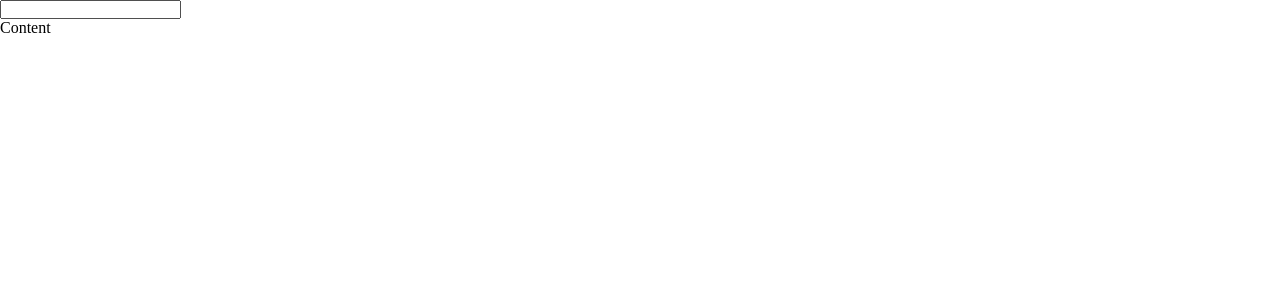
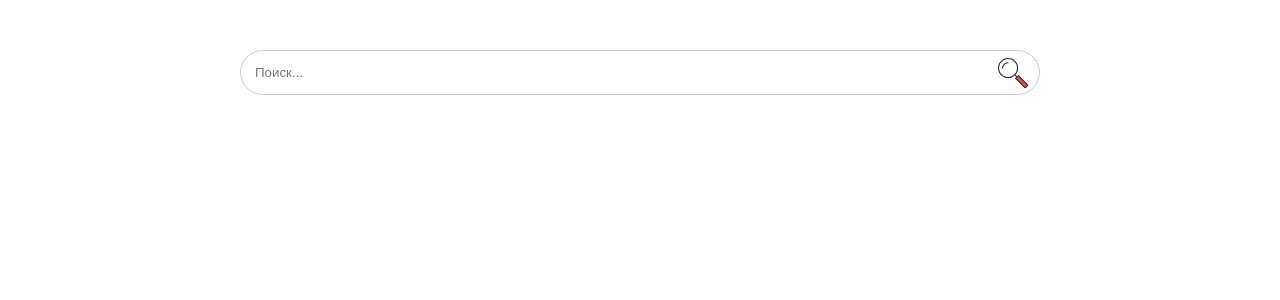
Before and after one commit to Xuchaku/React-Cards, a React (Create React App) app in the folder client/: page / in a window 1280 px wide. Shown: the top 300 px of the page. Built offline with nearby package versions, Linux system fonts and the light colour scheme.

Commit message:
base style filter

```diff
--- a/client/src/App.css
+++ b/client/src/App.css
@@ -0,0 +1,7 @@
+.App {
+  display: flex;
+  flex-direction: column;
+  align-items: center;
+  max-width: 800px;
+  margin: auto;
+}
--- a/client/src/App.tsx
+++ b/client/src/App.tsx
@@ -1,7 +1,8 @@
 import React, { useMemo, useState } from "react";
 import "./App.css";
 import Content from "./components/Content/Content";
-import Filter from "./components/Filter/FIlter";
+import Filter from "./components/Filter/Filter";
+
 import useFetching from "./hooks/useFetching";
 
 function App() {
@@ -14,9 +15,10 @@ function App() {
       return cards;
     }
   }, [cards]);
+
   return (
     <div className="App">
-      <Filter></Filter>
+      <Filter filter={filter} change={setFilter}></Filter>
       {loading ? "" : <Content cards={filteredCards}></Content>}
     </div>
   );
--- a/client/src/components/Content/Content.tsx
+++ b/client/src/components/Content/Content.tsx
@@ -1,11 +1,19 @@
 import React, { FC } from "react";
 import CardType from "../../types/CardType";
+import Card from "../Card/Card";
+import "./Content.css";
 
-type ContentType = {
+type ContentPropsType = {
   cards: CardType[];
 };
-const Content: FC<ContentType> = ({ cards }) => {
-  return <div>Content</div>;
+const Content: FC<ContentPropsType> = ({ cards }) => {
+  return (
+    <div className="Content">
+      {cards.map((card) => {
+        return <Card key={card.name} data={card}></Card>;
+      })}
+    </div>
+  );
 };
 
 export default Content;
--- a/client/src/components/Filter/Filter.css
+++ b/client/src/components/Filter/Filter.css
@@ -0,0 +1,31 @@
+.Filter {
+  font-size: 16px;
+  width: 100%;
+  position: relative;
+  display: flex;
+  flex-direction: row;
+  align-items: center;
+}
+
+.Filter__input {
+  margin: 50px auto;
+  width: 100%;
+  outline: none;
+  border-radius: 24px;
+  border: 1px solid #ccc;
+  padding: 14px;
+}
+
+.Filter__input:focus + .Filter__icon {
+  width: 15px;
+  height: 15px;
+  opacity: 0.7;
+}
+
+.Filter__icon {
+  transition: 0.3s;
+  position: absolute;
+  right: 12px;
+  width: 30px;
+  height: 30px;
+}
--- a/client/src/components/Filter/Filter.tsx
+++ b/client/src/components/Filter/Filter.tsx
@@ -1,12 +1,24 @@
-import React from "react";
-
-const Filter = () => {
+import React, { ChangeEvent, FC } from "react";
+import "./Filter.css";
+import search from "./../../assets/icons/search.svg";
+type FilterPropsType = {
+  filter: string;
+  change: React.Dispatch<React.SetStateAction<string>>;
+};
+const Filter: FC<FilterPropsType> = ({ filter, change }) => {
+  function changeInputHandler(event: ChangeEvent<HTMLInputElement>) {
+    change(event.target.value);
+  }
   return (
     <div className="Filter">
-      <div className="Filter__wrapper">
-        <input type="text" className="Filter__input" />
-        <img className="Filter__icon"></img>
-      </div>
+      <input
+        type="text"
+        className="Filter__input"
+        value={filter}
+        onChange={changeInputHandler}
+        placeholder="Поиск..."
+      />
+      <img className="Filter__icon" src={search}></img>
     </div>
   );
 };
--- /dev/null
+++ b/client/src/custom.d.ts
@@ -0,0 +1,4 @@
+declare module "*.svg" {
+  const content: any;
+  export default content;
+}
```
Also changed, not shown: client/src/components/Card/Card.tsx (+7 -2 lines), client/src/assets/icons/search.svg (added), client/src/components/Content/Content.css (added), client/src/components/Content/Contents.css (deleted).
